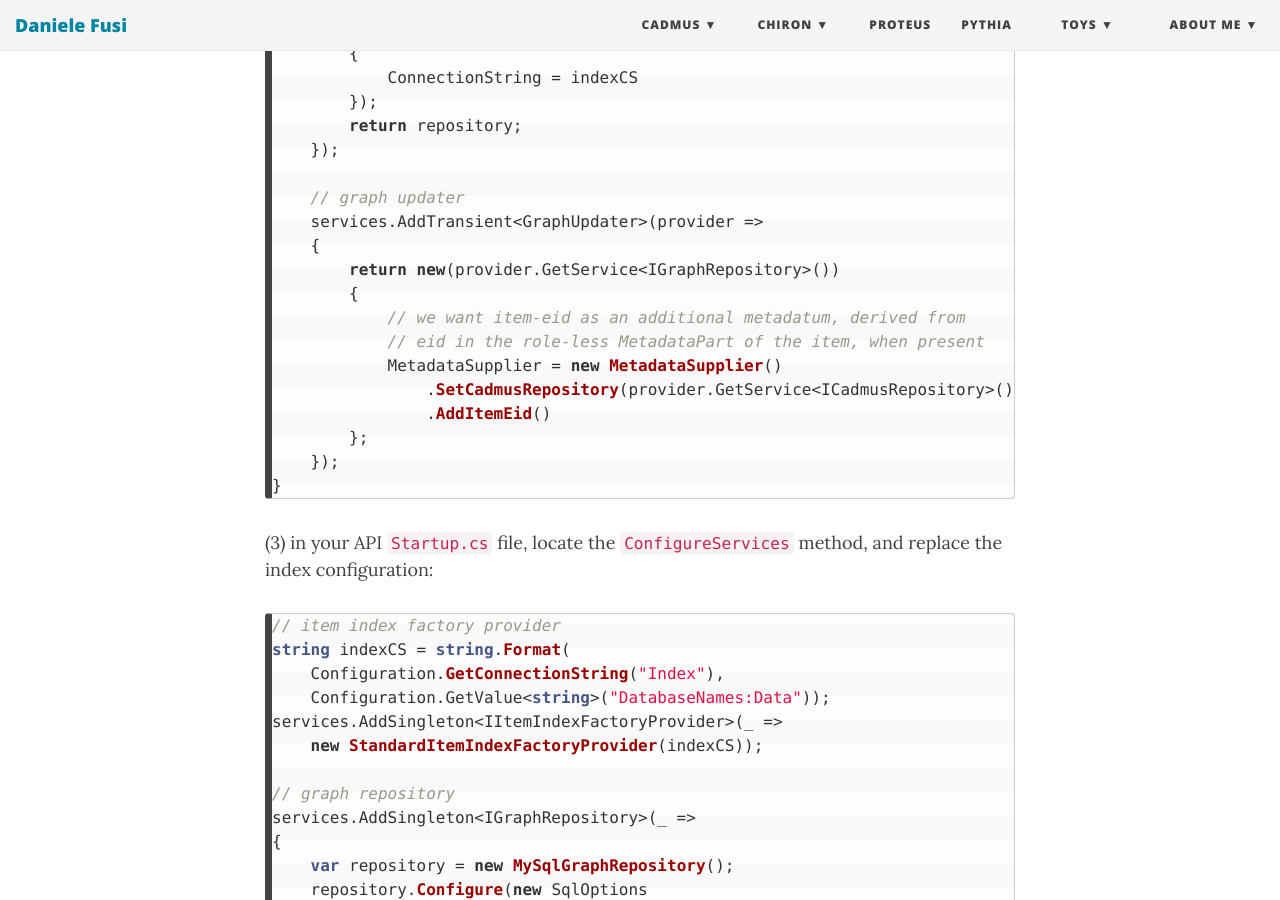
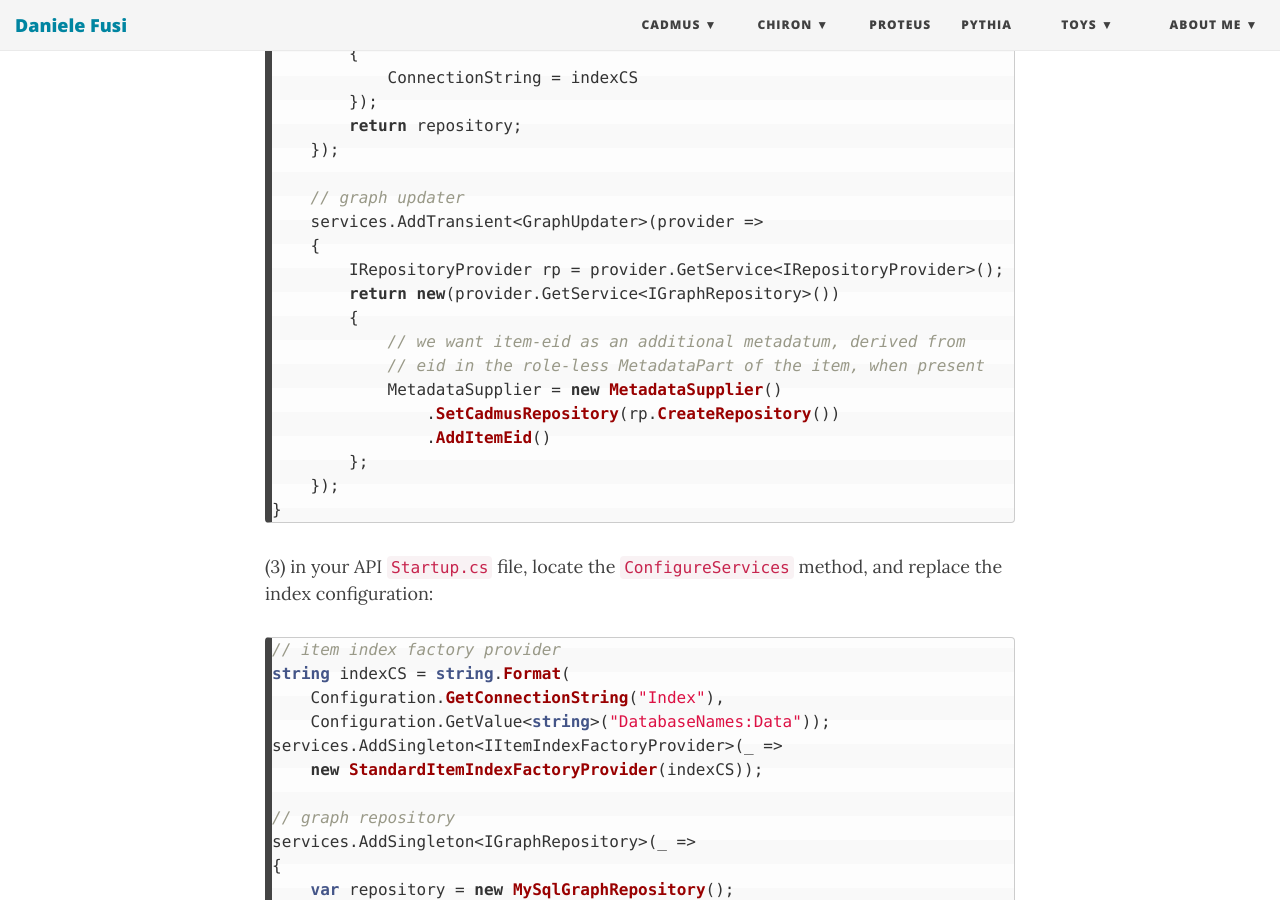
Before and after one commit to Myrmex/overview, a Jekyll site: the page built from cadmus/dev/history/b-graph.md, in a window 1280 px wide and 900 px high, scrolled down 1729 px. Built offline with Jekyll 4.4.1, drawn with Linux system fonts in a browser that asks for light colours; nearby versions of some CDN libraries.

Commit message:
Update b-graph.md

```diff
--- a/cadmus/dev/history/b-graph.md
+++ b/cadmus/dev/history/b-graph.md
@@ -51,12 +51,13 @@ private void ConfigureIndexServices(IServiceCollection services)
     // graph updater
     services.AddTransient<GraphUpdater>(provider =>
     {
+        IRepositoryProvider rp = provider.GetService<IRepositoryProvider>();
         return new(provider.GetService<IGraphRepository>())
         {
             // we want item-eid as an additional metadatum, derived from
             // eid in the role-less MetadataPart of the item, when present
             MetadataSupplier = new MetadataSupplier()
-                .SetCadmusRepository(provider.GetService<ICadmusRepository>())
+                .SetCadmusRepository(rp.CreateRepository())
                 .AddItemEid()
         };
     });
```
